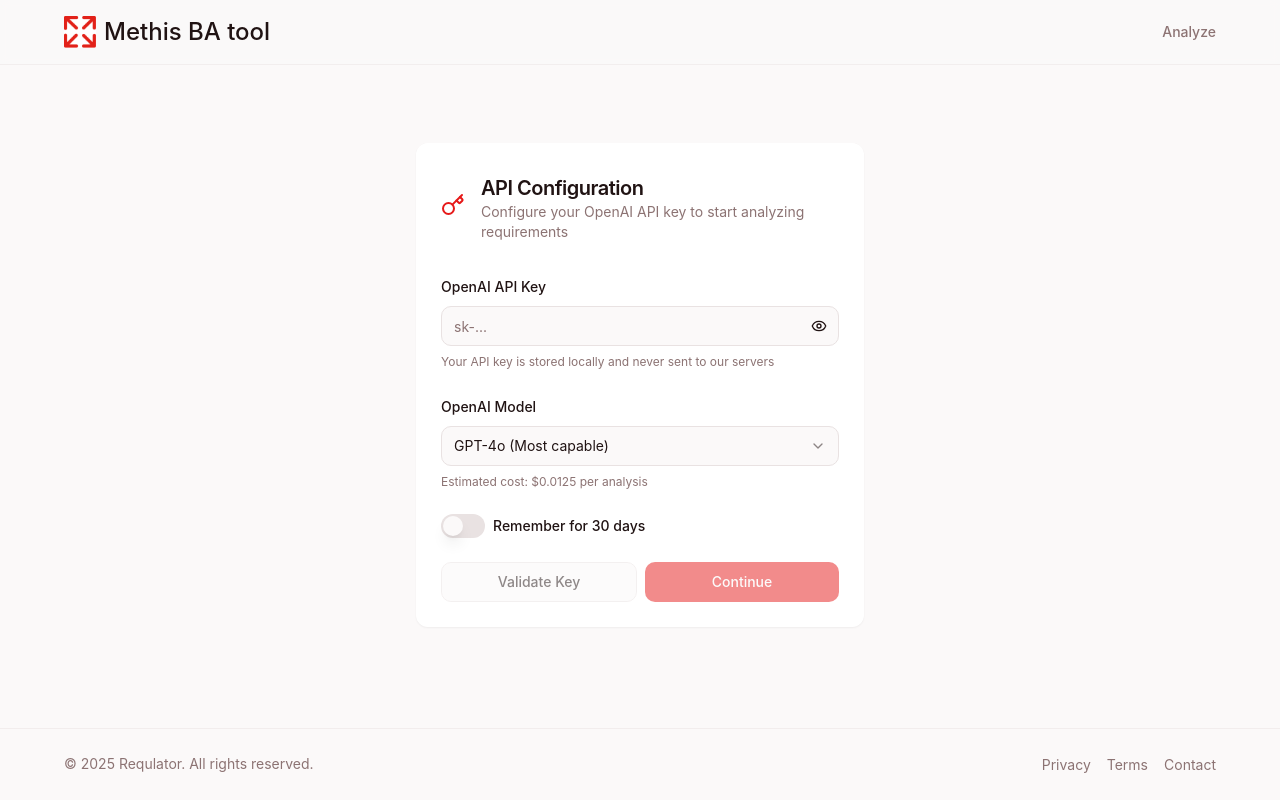
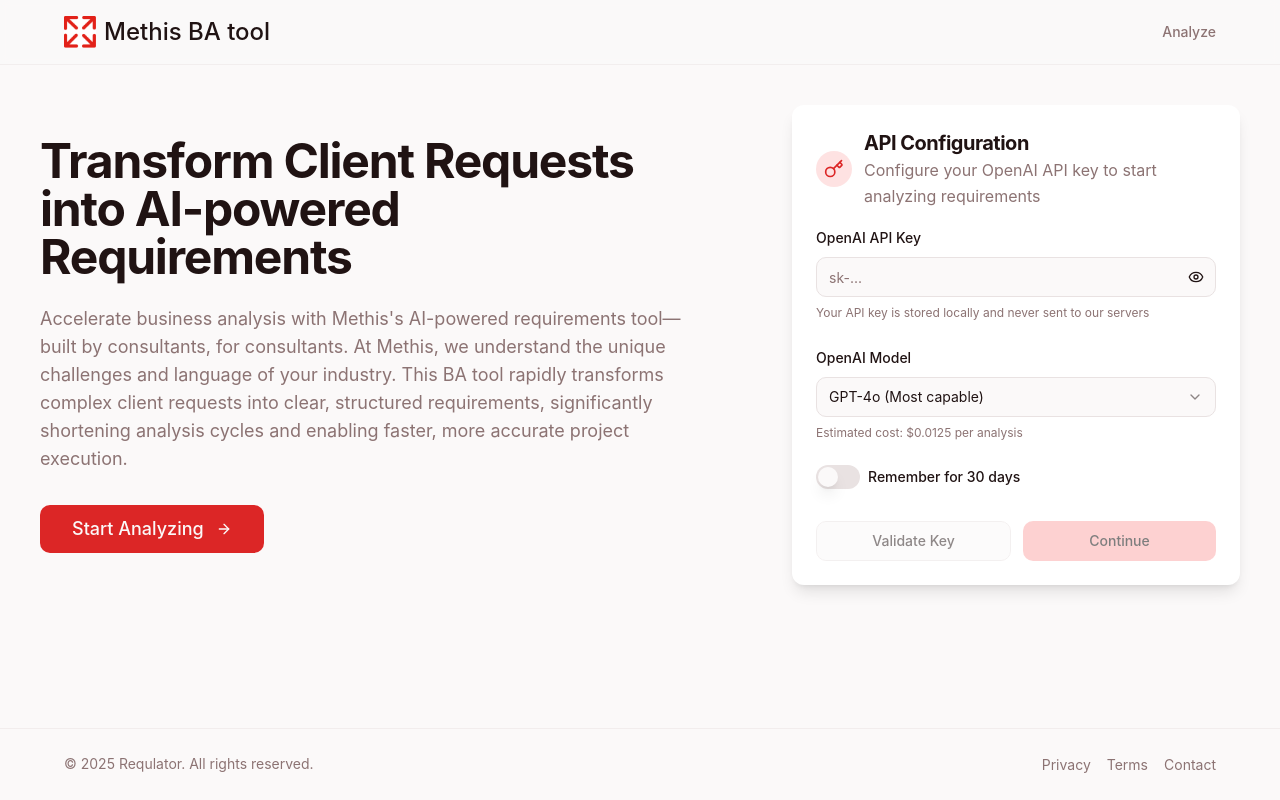
Before and after one commit to rdnrijs/methis-ba-tool, a React (Vite) app: page / in a window 1280 px wide. Built offline with nearby package versions, Linux system fonts and the light colour scheme; a web font is replaced by a local one.

Commit message:
Refactor: Implement landing page

```diff
--- a/src/components/APIKeyForm.tsx
+++ b/src/components/APIKeyForm.tsx
@@ -85,14 +85,17 @@ const APIKeyForm = ({ onConfigured }: APIKeyFormProps) => {
   };
 
   return (
-    <div className="max-w-md w-full mx-auto">
-      <InfoCard
-        title="API Configuration"
-        description="Configure your OpenAI API key to start analyzing requirements"
-        icon={<Key className="h-6 w-6 text-primary" />}
-        glassmorphism
-        animateIn
-      >
+    <div className="w-full mx-auto bg-white p-6 rounded-lg shadow-lg">
+      <div className="flex items-center gap-3 mb-4">
+        <div className="bg-red-100 p-2 rounded-full">
+          <Key className="h-5 w-5 text-red-600" />
+        </div>
+        <div>
+          <h2 className="text-xl font-bold">API Configuration</h2>
+          <p className="text-muted-foreground">Configure your OpenAI API key to start analyzing requirements</p>
+        </div>
+      </div>
+
       <div className="space-y-6">
         <div className="space-y-2">
           <Label htmlFor="apiKey">OpenAI API Key</Label>
@@ -149,16 +152,7 @@ const APIKeyForm = ({ onConfigured }: APIKeyFormProps) => {
           <Label htmlFor="remember" className="cursor-pointer">Remember for 30 days</Label>
         </div>
 
-          {rememberKey && (
-            <Alert variant="destructive" className="bg-destructive/10 border-destructive/20">
-              <AlertCircle className="h-4 w-4" />
-              <AlertDescription>
-                Storing your API key on this device is convenient but less secure. Only use on trusted devices.
-              </AlertDescription>
-            </Alert>
-          )}
-
-          <div className="flex space-x-2">
+        <div className="flex space-x-3 pt-2">
           <Button
             onClick={handleValidateKey}
             variant="outline"
@@ -175,13 +169,12 @@ const APIKeyForm = ({ onConfigured }: APIKeyFormProps) => {
           <Button
             onClick={handleContinue}
             disabled={!isValidated}
-              className="flex-1"
+            className="flex-1 bg-red-300 hover:bg-red-400 text-black"
           >
             Continue
           </Button>
         </div>
       </div>
-      </InfoCard>
     </div>
   );
 };
--- a/src/pages/Index.tsx
+++ b/src/pages/Index.tsx
@@ -4,6 +4,8 @@ import { useNavigate } from 'react-router-dom';
 import { getApiKey } from '@/utils/storageUtils';
 import Layout from '@/components/Layout';
 import APIKeyForm from '@/components/APIKeyForm';
+import { Button } from '@/components/ui/button';
+import { ArrowRight } from 'lucide-react';
 
 const Index = () => {
   const navigate = useNavigate();
@@ -19,10 +21,45 @@ const Index = () => {
     navigate('/analyze');
   };
 
+  const handleStartClick = () => {
+    // Scroll to API form or navigate to analyze if key exists
+    if (getApiKey()) {
+      navigate('/analyze');
+    } else {
+      // Scroll to API form
+      document.getElementById('api-form-section')?.scrollIntoView({ behavior: 'smooth' });
+    }
+  };
+
   return (
     <Layout>
-      <div className="flex items-center justify-center h-full min-h-[80vh] px-4">
-        <APIKeyForm onConfigured={handleApiConfigured} />
+      <div className="flex flex-col min-h-[80vh]">
+        {/* Hero Section */}
+        <div className="flex flex-col-reverse lg:flex-row items-center justify-between py-10 px-4 lg:px-10 gap-8">
+          {/* Left column - Hero text */}
+          <div className="flex-1 max-w-2xl">
+            <h1 className="text-4xl sm:text-5xl font-bold tracking-tight text-foreground mb-6">
+              Transform Client Requests into AI-powered Requirements
+            </h1>
+            <p className="text-lg text-muted-foreground mb-8">
+              Accelerate business analysis with Methis's AI-powered requirements
+              tool—built by consultants, for consultants. At Methis, we understand
+              the unique challenges and language of your industry. This BA tool
+              rapidly transforms complex client requests into clear, structured
+              requirements, significantly shortening analysis cycles and enabling
+              faster, more accurate project execution.
+            </p>
+            <Button size="lg" onClick={handleStartClick} className="gap-2 px-8 py-6 text-lg bg-red-600 hover:bg-red-700">
+              Start Analyzing
+              <ArrowRight className="ml-1" />
+            </Button>
+          </div>
+
+          {/* Right column - API form */}
+          <div id="api-form-section" className="flex-1 w-full max-w-md">
+            <APIKeyForm onConfigured={handleApiConfigured} />
+          </div>
+        </div>
       </div>
     </Layout>
   );
```
Lines whose indentation alone changed are shown as unchanged.
